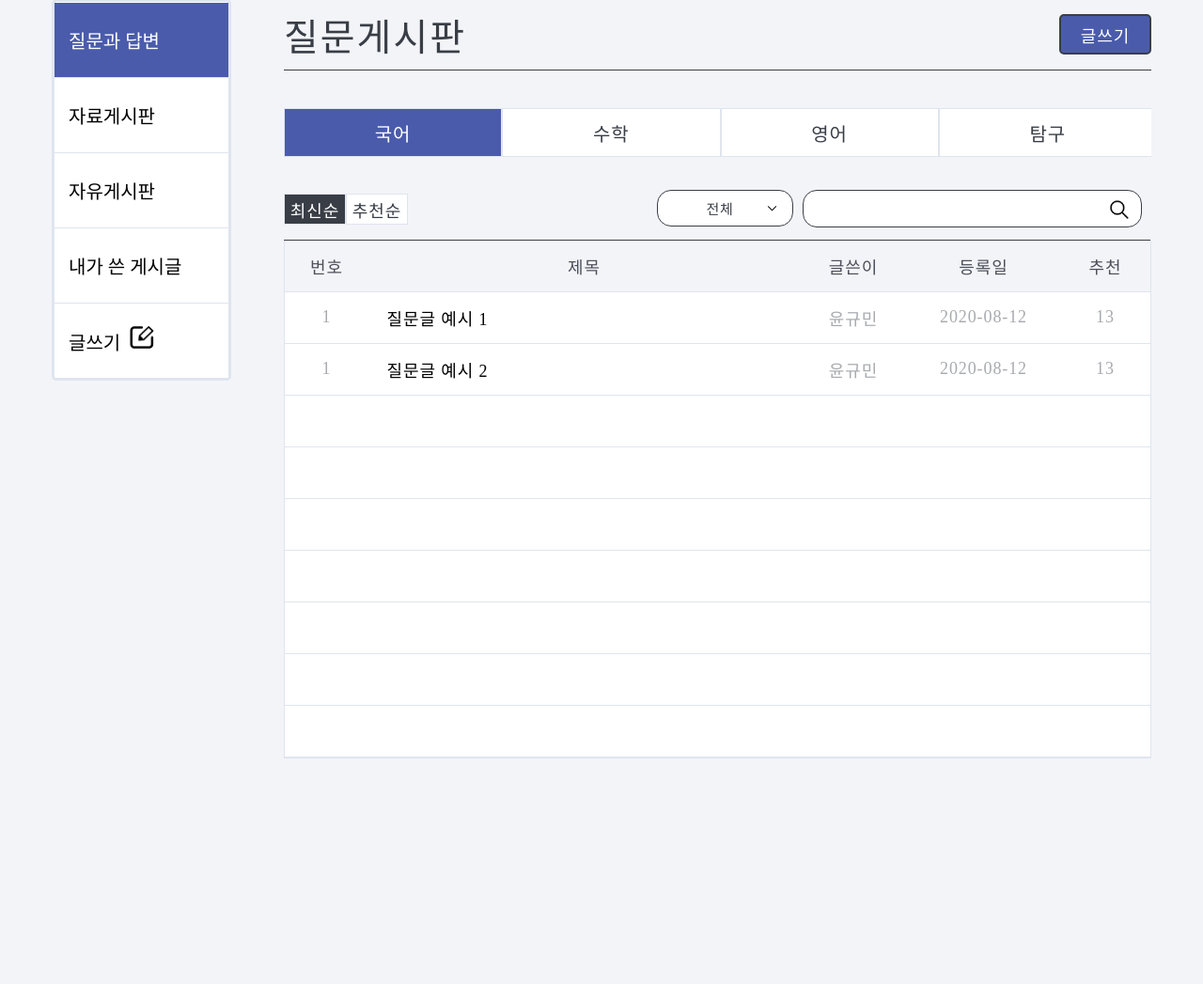
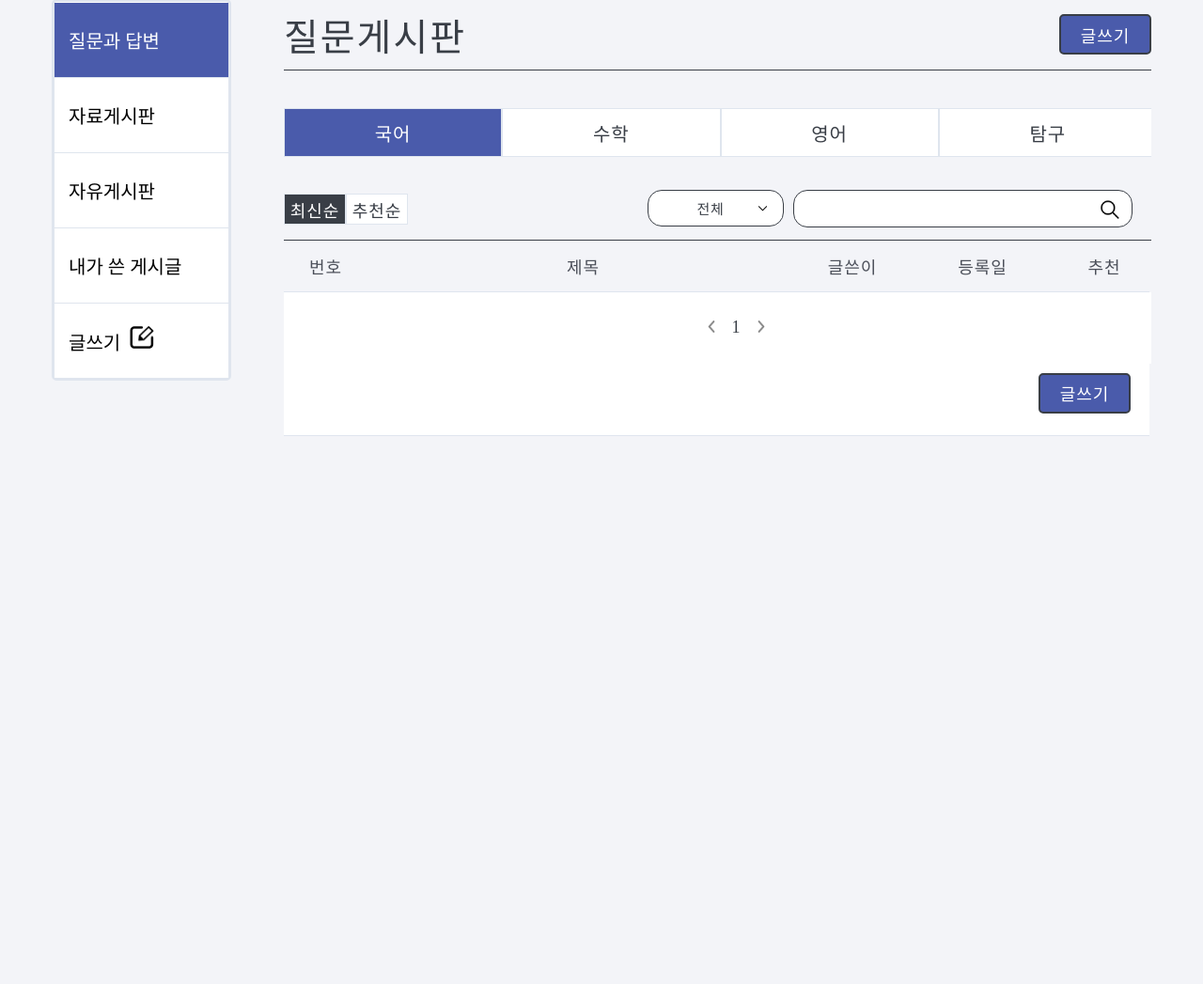
Before and after one commit to kbs1115/newproject, a Django app: page /board/posts/11/ in a window 1280 px wide. Shown: the part 215-1262 px from the top of the page at 94% size. Run offline with Django 4.2, Linux system fonts and the light colour scheme; tables that the repository leaves empty hold one stand-in row (values such as "Sample post"); parts of the project's set-up code (start-up, migrations or seed data) failed here and were passed over.

Commit message:
paging, 하단 글쓰기 버튼 완성

```diff
--- a/board/views/post_views.py
+++ b/board/views/post_views.py
@@ -10,10 +10,12 @@ from django.utils.datastructures import MultiValueDict
 
 
 def posts(request, category: int):
-    detail = request.GET.get('detail', 'all')  # all , subject ,content, user, subAndContent
-    kw = request.GET.get('kw_posts', '')
-    sort = request.GET.get('sort', 'update')  # sort 종류는 -create_date, 추천수 2개가 있음
-    page = request.GET.get('page', '1')  # 페이징 처리
+    detail = request.GET.get(
+        "detail", "all"
+    )  # all , subject ,content, user, subAndContent
+    kw = request.GET.get("kw_posts", "")
+    sort = request.GET.get("sort", "update")  # sort 종류는 -create_date, 추천수 2개가 있음
+    page = request.GET.get("page", "1")  # 페이징 처리
 
     if category % 10 == 0:  # question_list , data_board의 전체를 다 가져오고싶을때
         quotient = category // 10
@@ -23,45 +25,51 @@ def posts(request, category: int):
         category = str(category)
         post = Post.objects.filter(category=category)
 
-    if detail == 'all':
+    if detail == "all":
         post = post.filter(
-            Q(subject__icontains=kw) |  # 제목 검색
-            Q(content__icontains=kw) |  # 내용 검색
-            Q(comment__content__icontains=kw) |  # 답변 내용 검색
-            Q(user__nickname__icontains=kw) |  # 질문 글쓴이 검색
-            Q(comment__user__nickname__icontains=kw)  # 답변 글쓴이 검색
+            Q(subject__icontains=kw)
+            | Q(content__icontains=kw)  # 제목 검색
+            | Q(comment__content__icontains=kw)  # 내용 검색
+            | Q(user__nickname__icontains=kw)  # 답변 내용 검색
+            | Q(comment__user__nickname__icontains=kw)  # 질문 글쓴이 검색  # 답변 글쓴이 검색
         ).distinct()
-    elif detail == 'subject':
+    elif detail == "subject":
         post = post.filter(Q(subject__icontains=kw))
-    elif detail == 'content':
+    elif detail == "content":
         post = post.filter(Q(content__icontains=kw))
-    elif detail == 'user':
+    elif detail == "user":
         post = post.filter(Q(user__nickname__icontains=kw))
-    elif detail == 'subAndContent':
+    elif detail == "subAndContent":
         post = post.filter(
-            Q(subject__icontains=kw) |
-            Q(content__icontains=kw)
+            Q(subject__icontains=kw) | Q(content__icontains=kw)
         ).distinct()
 
-    if sort == 'voter_count':
-        post = post.annotate(voter_count=Count('voter')).order_by('-voter_count')
-    elif sort == 'update':
-        post = post.order_by('-create_date')
+    if sort == "voter_count":
+        post = post.annotate(voter_count=Count("voter")).order_by("-voter_count")
+    elif sort == "update":
+        post = post.order_by("-create_date")
 
-    paginator = Paginator(post, 30)  # 페이징처리
+    paginator = Paginator(post, 10)  # 페이징처리
     page_obj = paginator.get_page(page)
 
-    # testcode를 위해 detail과 category를 같이 넘겨주었음. 사실 post,page_obj만 필요함!!! 실질적으로는 page_obj만 필요 !
+    # category 넘기고, 탭메뉴 클릭 시 category 인자를 배열에 넣어서 보내 줌.
     category = int(category)
-    context = {'post': post, 'page_obj': page_obj, 'detail': detail, 'category': category}
-    return render(request, 'board/posts.html', context)
+    quotient = category // 10
+
+    context = {
+        "post": page_obj,
+        "detail": detail,
+        "category": category,
+        "quotient": quotient * 10,
+    }
+    return render(request, "board/posts.html", context)
 
 
 def post_detail(request, post_id):
     post = get_object_or_404(Post, pk=post_id)
     form = CommentForm()
-    context = {'post': post, 'form': form}
-    return render(request, 'board/post_detail.html', context)
+    context = {"post": post, "form": form}
+    return render(request, "board/post_detail.html", context)
 
 
 @login_required(login_url="common:login")
@@ -76,17 +84,17 @@ def post_delete(request, post_id):
 
 @login_required(login_url="common:login")
 def post_create(request):
-    if request.method == 'POST':
+    if request.method == "POST":
         form = PostForm(request.POST, request.FILES)
         if form.is_valid():
             post = Post()
-            post.category = form.cleaned_data['category']
-            post.subject = form.cleaned_data['subject']
-            post.content = form.cleaned_data['content']
+            post.category = form.cleaned_data["category"]
+            post.subject = form.cleaned_data["subject"]
+            post.content = form.cleaned_data["content"]
             post.user = request.user
             post.create_date = timezone.now()
             post.save()
-            files = request.FILES.getlist('file_field')
+            files = request.FILES.getlist("file_field")
             if files is not None:
                 for f in files:
                     media = Media()
@@ -96,8 +104,8 @@ def post_create(request):
             return redirect("board:post_detail", post_id=post.id)
     else:
         form = PostForm()
-    context = {'form': form}
-    return render(request, 'board/create_post.html', context)
+    context = {"form": form}
+    return render(request, "board/create_post.html", context)
 
 
 @login_required(login_url="common:login")
@@ -107,14 +115,14 @@ def post_modify(request, post_id):
         messages.error(request, "게시글 수정 권한이 없습니다.")
         return redirect("board:post_detail", post_id=post.id)
     images = post.post_media.all()
-    if request.method == 'POST':
+    if request.method == "POST":
         form = PostForm(request.POST, request.FILES, instance=post)
         if form.is_valid():
             images.delete()
             post = form.save(commit=False)
             post.modify_date = timezone.now()
             post.save()  # 기존의 데이터는 modelform을 활용하여 저장한다.
-            files = request.FILES.getlist('file_field')
+            files = request.FILES.getlist("file_field")
             if files is not None:
                 for f in files:
                     media = Media()
@@ -128,16 +136,16 @@ def post_modify(request, post_id):
     for med in post.post_media.all():
         filelist = filelist + [med.file]
     form = PostForm(instance=post)
-    form.fields['file_field'].initial = filelist
-    context = {'form': form}
-    return render(request, 'board/create_post.html', context)
+    form.fields["file_field"].initial = filelist
+    context = {"form": form}
+    return render(request, "board/create_post.html", context)
 
 
 @login_required(login_url="common:login")
 def post_vote(request, post_id):
     post = get_object_or_404(Post, pk=post_id)
     if request.user == post.user:
-        messages.error(request, '본인이 작성한 글은 추천할 수 없습니다.')
+        messages.error(request, "본인이 작성한 글은 추천할 수 없습니다.")
     else:
         post.voter.add(request.user)
-    return redirect('board:post_detail', post_id=post.id)
+    return redirect("board:post_detail", post_id=post.id)
--- a/static/posts.css
+++ b/static/posts.css
@@ -276,7 +276,6 @@
 }
 table {
     width: 100%;
-    border: 1px solid #DFE5EE;
     border-top: 1px solid var(--unnamed, #393E46);
     border-collapse: collapse;
 }
@@ -314,7 +313,7 @@ tr {
     display: flex;
     justify-content: center;
     align-items: center;
-    width: 100%;
+    width: 921px;
     height: 54px;
     background-color: #FFF;
     border-bottom: 1px solid #DFE5EE;
@@ -342,3 +341,41 @@ td {
     color: var(--unnamed, #A8AAAE);
     padding: 10px 20px;
 }
+.row-paging {
+    width: 923px;
+    height: 76px;
+    padding: 0px 20px;
+    justify-content: center;
+    align-items: center;
+    flex-shrink: 0;
+    border: none;
+}
+.row-paging > td {
+    display: flex;
+    flex-direction: row;
+    align-items: center;
+}
+.row-paging > td > a > img {
+    width: 8px;
+    height: 13px;
+}
+.page-item > a {
+    width: 45px;
+    height: 20px;
+    display: flex;
+    align-items: center;
+    justify-content: center;
+    color: var(--unnamed, #A8AAAE);
+    font-family: Noto Sans KR;
+    font-size: 18px;
+    font-style: normal;
+    font-weight: 500;
+}
+.page-item.page-active > a {
+    color: var(--unnamed, var(--unnamed, #393E46));
+}
+tr:last-child {
+    height: 76px;
+    justify-content: flex-end;
+    align-items: flex-start
+}
--- a/templates/base.html
+++ b/templates/base.html
@@ -27,10 +27,10 @@
   </div>
   <div class="nav-underinnerbox">
     <ul>
-      <li><a href="">질문게시판</a></li>
-      <li><a href="">자료게시판</a></li>
-      <li><a href="">자유게시판</a></li>
-      <li><a href="">공지사항</a></li>
+      <li><a href="{% url 'board:posts' 11 %}">질문게시판</a></li>
+      <li><a href="{% url 'board:posts' 31 %}">자료게시판</a></li>
+      <li><a href="{% url 'board:posts' 20 %}">자유게시판</a></li>
+      <li><a href="{% url 'board:posts' 40 %}">공지사항</a></li>
       <li><a href="">선생님강의</a></li>
       <li>
         <input type="text" id="search_kw" value="{{ kw|default_if_none:'' }}">
--- a/templates/board/posts.html
+++ b/templates/board/posts.html
@@ -8,9 +8,9 @@
 {% block content %}
 <div class="container">
     <div class="sidebar">
-        <div class="sidebar-menu"><a>질문과 답변</a></div>
-        <div class="sidebar-menu"><a>자료게시판</a></div>
-        <div class="sidebar-menu"><a>자유게시판</a></div>
+        <div class="sidebar-menu"><a href="{% url 'board:posts' 11 %}">질문과 답변</a></div>
+        <div class="sidebar-menu"><a href="{% url 'board:posts' 31 %}">자료게시판</a></div>
+        <div class="sidebar-menu"><a href="{% url 'board:posts' 20 %}">자유게시판</a></div>
         <div class="sidebar-menu"><a>내가 쓴 게시글</a></div>
         <div class="sidebar-menu"><a>글쓰기<img src="/static/img/writeicon.png" alt=""></a></div>
     </div>
@@ -20,14 +20,14 @@
             <button class="write">글쓰기</button>
         </div>
         <div class="tabmenu">
-            <div class="tabmenu-item"><a href="">국어</a></div>
-            <div class="tabmenu-item"><a href="">수학</a></div>
-            <div class="tabmenu-item"><a href="">영어</a></div>
-            <div class="tabmenu-item"><a href="">탐구</a></div>
+            <div class="tabmenu-item"><a href="{% url 'board:posts' quotient|add:1 %}">국어</a></div>
+            <div class="tabmenu-item"><a href="{% url 'board:posts' quotient|add:2 %}">수학</a></div>
+            <div class="tabmenu-item"><a href="{% url 'board:posts' quotient|add:3 %}">영어</a></div>
+            <div class="tabmenu-item"><a href="{% url 'board:posts' quotient|add:4 %}">탐구</a></div>
         </div>
         <div class="orderAndSearch">
-            <div class="order"><a href="">최신순</a></div>
-            <div class="order"><a href="">추천순</a></div>
+            <div class="order"><a id="sortButton_update" href="javascript:void(0)">최신순</a></div>
+            <div class="order"><a id="sortButton_voter" href="javascript:void(0)">추천순</a></div>
             <div class="searchbar-posts">
                 <div class="dropdown">
                     <button class="dropbtn" id="dropbtn">
@@ -56,9 +56,14 @@
                     <input type="text" id="search_kw_posts" value="{{ kw_posts|default_if_none:'' }}">
                     <button type="button" id="btn_search_posts"><img src="/static/img/nav-search-icon.png" alt="search"></button>
                 </div>
+                <!-- 검색에 대한 form -->
                 <form id="searchForm_posts" method="get" action="{% url 'board:posts' category %}">
                     <input type="hidden" id="kw_posts" name="kw_posts" value="{{ kw_posts|default_if_none:'' }}">
                     <input type="hidden" id="detail" name="detail" value="{{ detail|default_if_none:'all' }}">
+                </form>
+                <!-- 정렬 순서를 조정하는 form -->
+                <form id="sortForm" method="get" action="{% url 'board:posts' category %}">
+                    <input type="hidden" id="sort" name="sort" value="{{ kw_posts|default_if_none:'update' }}">
                 </form>
             </div>
         </div>
@@ -70,27 +75,45 @@
                 <th class="table-date">등록일</th>
                 <th class="table-recommend">추천</th>
             </tr>
+            {% for item in post %}
             <tr>
-                <td class="table-number">1</td>
-                <td class="table-name"><a href="">질문글 예시 1</a></td>
-                <td class="table-author">윤규민</td>
-                <td class="table-date">2020-08-12</td>
-                <td class="table-recommend">13</td>
+                <td class="table-number">{{ forloop.counter }}</td>
+                <td class="table-name"><a href="">{{ item.subject }}</a></td>
+                <td class="table-author">{{ item.user }}</td>
+                <td class="table-date">{{ item.create_date|date:"Y-m-d" }}</td>
+                <td class="table-recommend">{{ item.user_set.count }}</td>
+            </tr>
+            {% endfor %}
+            <tr class="row-paging">
+                <td>
+                    {% if post.has_previous %}
+                    <a href="?page={{ post.previous_page_number }}"><img src="/static/img/right-arrow-1.png" alt=""></a>
+                    {% else %}
+                    <a href="#"><img src="/static/img/right-arrow-1.png" alt=""></a>
+                    {% endif %}
+                    {% for page_number in post.paginator.page_range %}
+                    {% if page_number >= post.number|add:-3 and page_number <= post.number|add:3 %}
+                    {% if page_number == post.number %}
+                    <div class="page-item page-active">
+                        <a class="page-link" href="?page={{ page_number }}">{{ page_number }}</a>
+                    </div>
+                    {% else %}
+                    <div class="page-item">
+                        <a class="page-link" href="?page={{ page_number }}">{{ page_number }}</a>
+                    </div>
+                    {% endif %}
+                    {% endif %}
+                    {% endfor %}
+                    {% if post.has_next %}
+                    <a href="?page={{ post.next_page_number }}"><img src="/static/img/right-arrow-2.png" alt=""></a>
+                    {% else %}
+                    <a href="#"><img src="/static/img/right-arrow-2.png" alt=""></a>
+                    {% endif %}
+                </td>
             </tr>
             <tr>
-                <td class="table-number">1</td>
-                <td class="table-name"><a href="">질문글 예시 2</a></td>
-                <td class="table-author">윤규민</td>
-                <td class="table-date">2020-08-12</td>
-                <td class="table-recommend">13</td>
+                <td><button class="write">글쓰기</button></td>
             </tr>
-            <tr></tr>
-            <tr></tr>
-            <tr></tr>
-            <tr></tr>
-            <tr></tr>
-            <tr></tr>
-            <tr></tr>
         </table>
     </div>
 </div>
@@ -175,4 +198,17 @@ dropdownItems.forEach(item => {
     });
 });
 </script>
+<!-- sort 구현 -->
+<script type='text/javascript'>
+    const sortButton_update = document.getElementById("sortButton_update");
+    const sortButton_voter = document.getElementById("sortButton_voter");
+    sortButton_update.addEventListener('click', function() {
+      document.getElementById('sort').value = 'update';
+      document.getElementById('sortForm').submit();
+    });
+    sortButton_voter.addEventListener('click', function() {
+      document.getElementById('sort').value = 'voter_count';
+      document.getElementById('sortForm').submit();
+    });
+</script>
 {% endblock %}
```
Also changed, not shown: board/views/base_views.py (+47 -28 lines), dataGenerate.py (added, +17 -0 lines), templates/board/index.html (+43 -119 lines), static/img/right-arrow-1.png (added), static/img/right-arrow-2.png (added).
